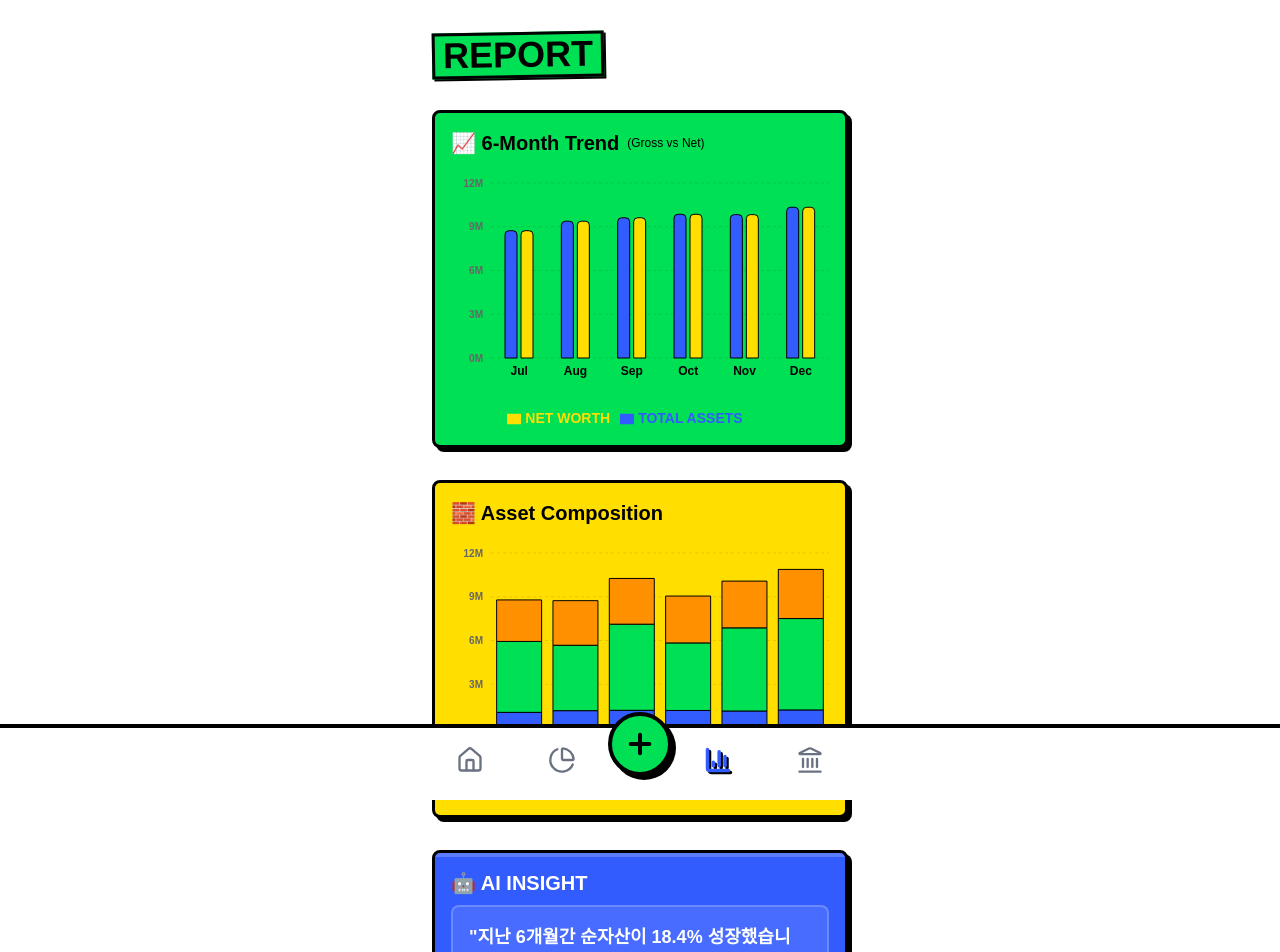
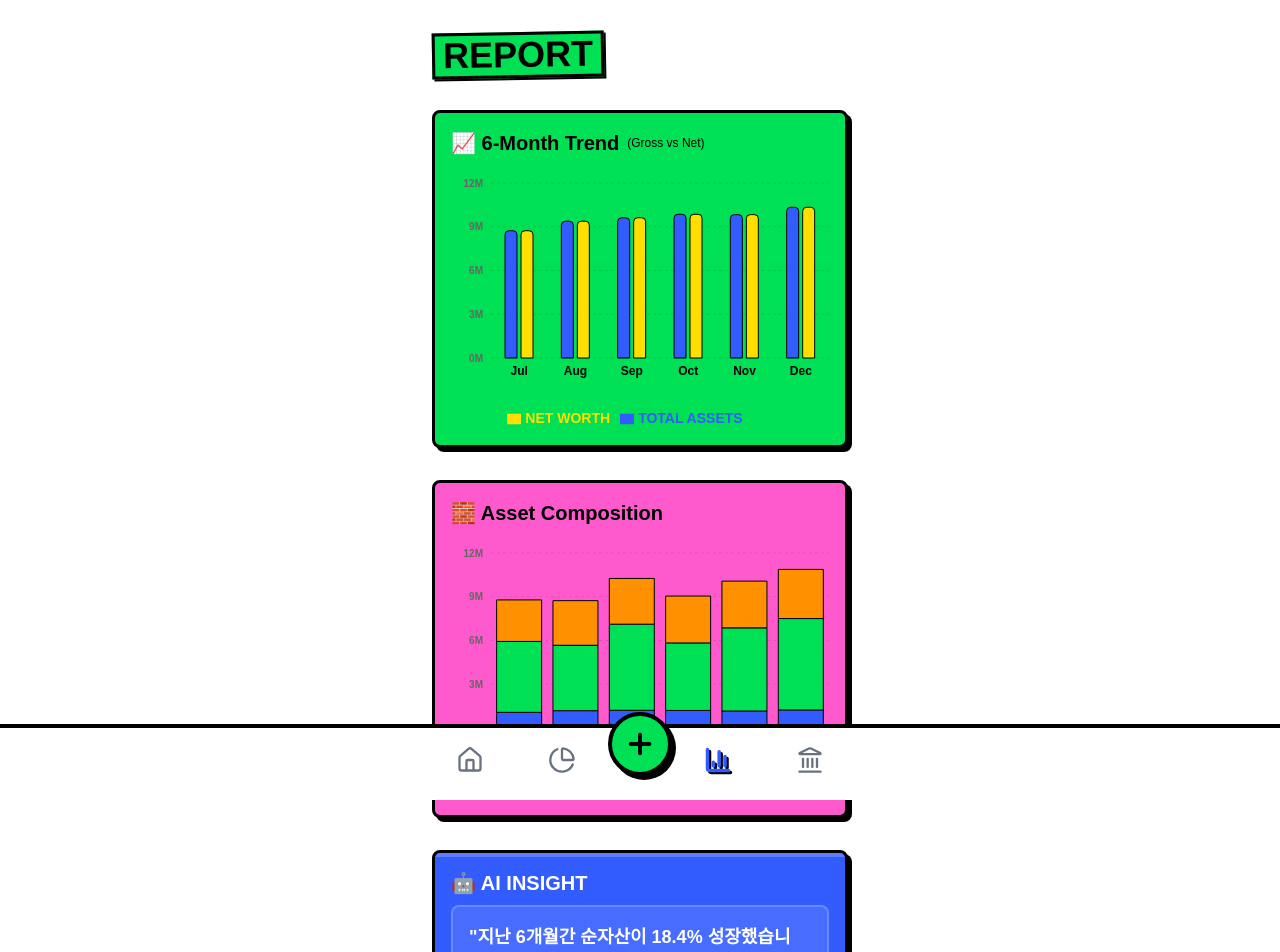
Before and after one commit to gonsam85/assets, a Next.js app: page /report in a window 1280 px wide. Shown: the top 952 px of the page. Built offline with nearby package versions, Linux system fonts and the light colour scheme.

Commit message:
Fix report colors: Realty Yellow, Card Pink

```diff
--- a/src/app/report/page.tsx
+++ b/src/app/report/page.tsx
@@ -123,7 +123,7 @@ export default function ReportPage() {
             </NeoCard>
 
             {/* 2. Composition Trend (Stacked Bar) */}
-            <NeoCard color="yellow" className="border-3 border-neo-black relative">
+            <NeoCard color="pink" className="border-3 border-neo-black relative">
                 <h2 className="font-black text-xl mb-4">🧱 Asset Composition</h2>
                 <div className="h-64 w-full">
                     <ResponsiveContainer width="100%" height="100%">
@@ -144,7 +144,7 @@ export default function ReportPage() {
                                     color: '#000'
                                 }}
                             />
-                            <Bar dataKey="real_estate" name="Realty" stackId="a" fill="#FF5ACD" stroke="#000" strokeWidth={1} />
+                            <Bar dataKey="real_estate" name="Realty" stackId="a" fill="#FFDE00" stroke="#000" strokeWidth={1} />
                             <Bar dataKey="stock" name="Stock" stackId="a" fill="#335CFF" stroke="#000" strokeWidth={1} />
                             <Bar dataKey="crypto" name="Crypto" stackId="a" fill="#00E054" stroke="#000" strokeWidth={1} />
                             <Bar dataKey="cash" name="Cash" stackId="a" fill="#FF9100" stroke="#000" strokeWidth={1} />
```
